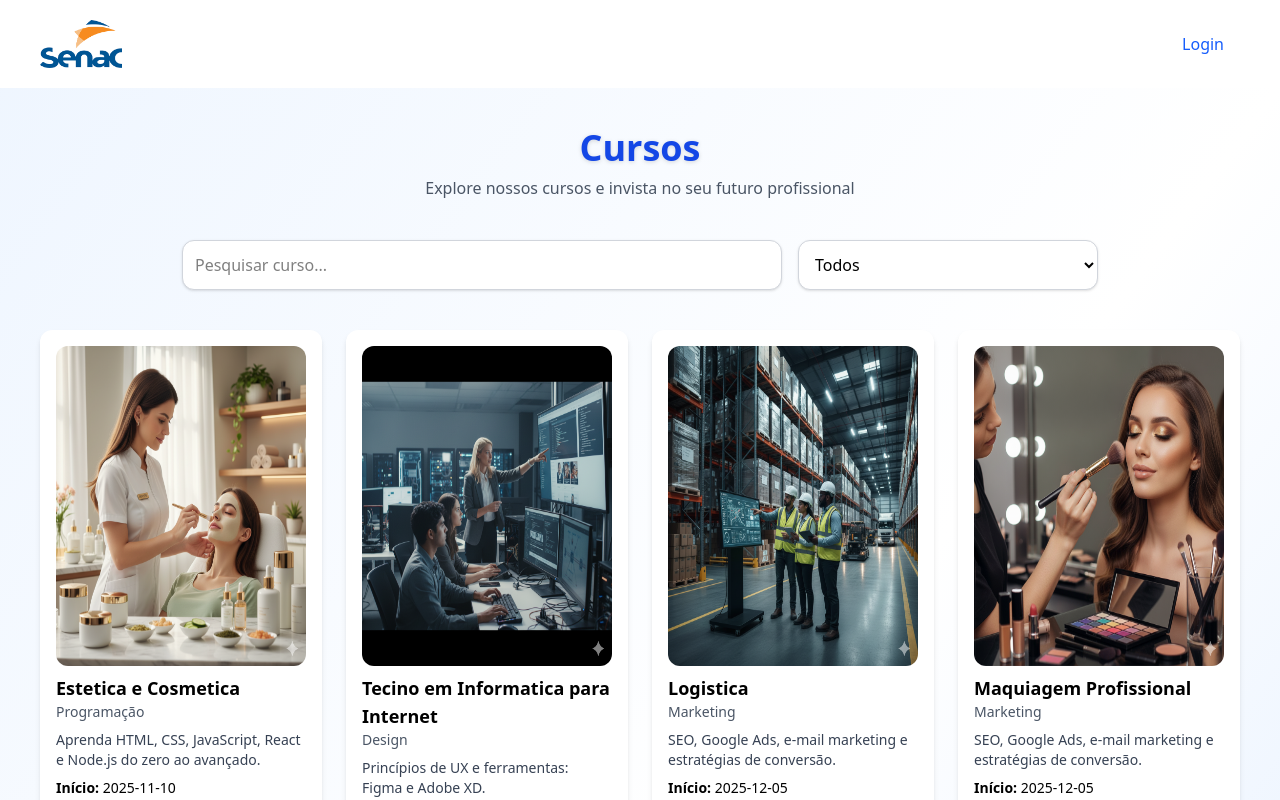
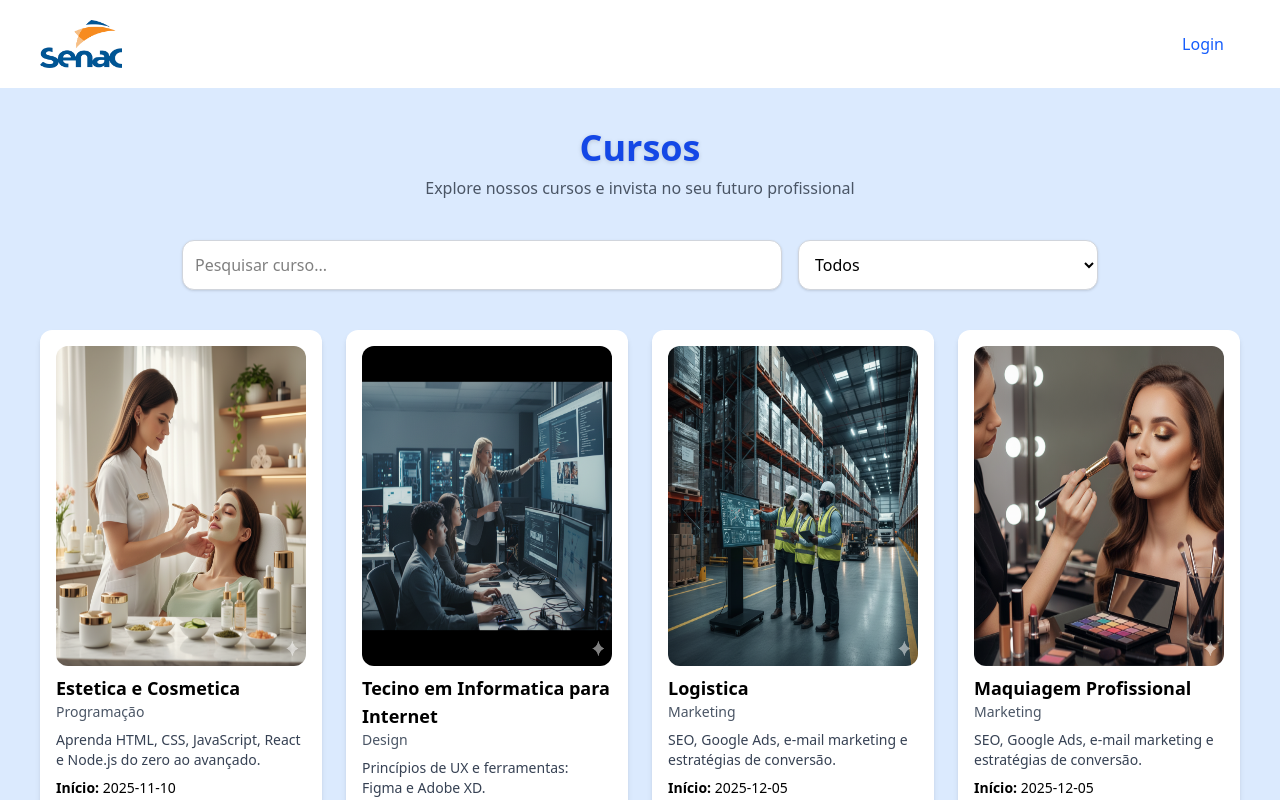
Before and after one commit to GleicaMelo/senac-cursos1, a React (Vite) app: page / in a window 1280 px wide. Shown: the top 800 px of the page. Built offline with nearby package versions, Linux system fonts and the light colour scheme; data requests are answered from the project's data file.

Commit message:
Update cursos.jsx

```diff
--- a/src/pages/cursos.jsx
+++ b/src/pages/cursos.jsx
@@ -22,9 +22,9 @@
 
   // 🔽 Extrai categorias únicas
   const categoriasUnicas = ["Todos", ...new Set(cursos.map((c) => c.categoria))];
-
+// background da Gleica
   return (
-    <div className="min-h-screen bg-gradient-to-br from-blue-50 via-white to-blue-100 p-6 md:p-10">
+    <div className="min-h-screen bg-blue-100 p-6 md:p-10">
       {/* 🧭 Cabeçalho */}
       <header className="text-center mb-10">
         <h1 className="text-3xl md:text-4xl font-extrabold text-blue-700 drop-shadow-sm">
```
